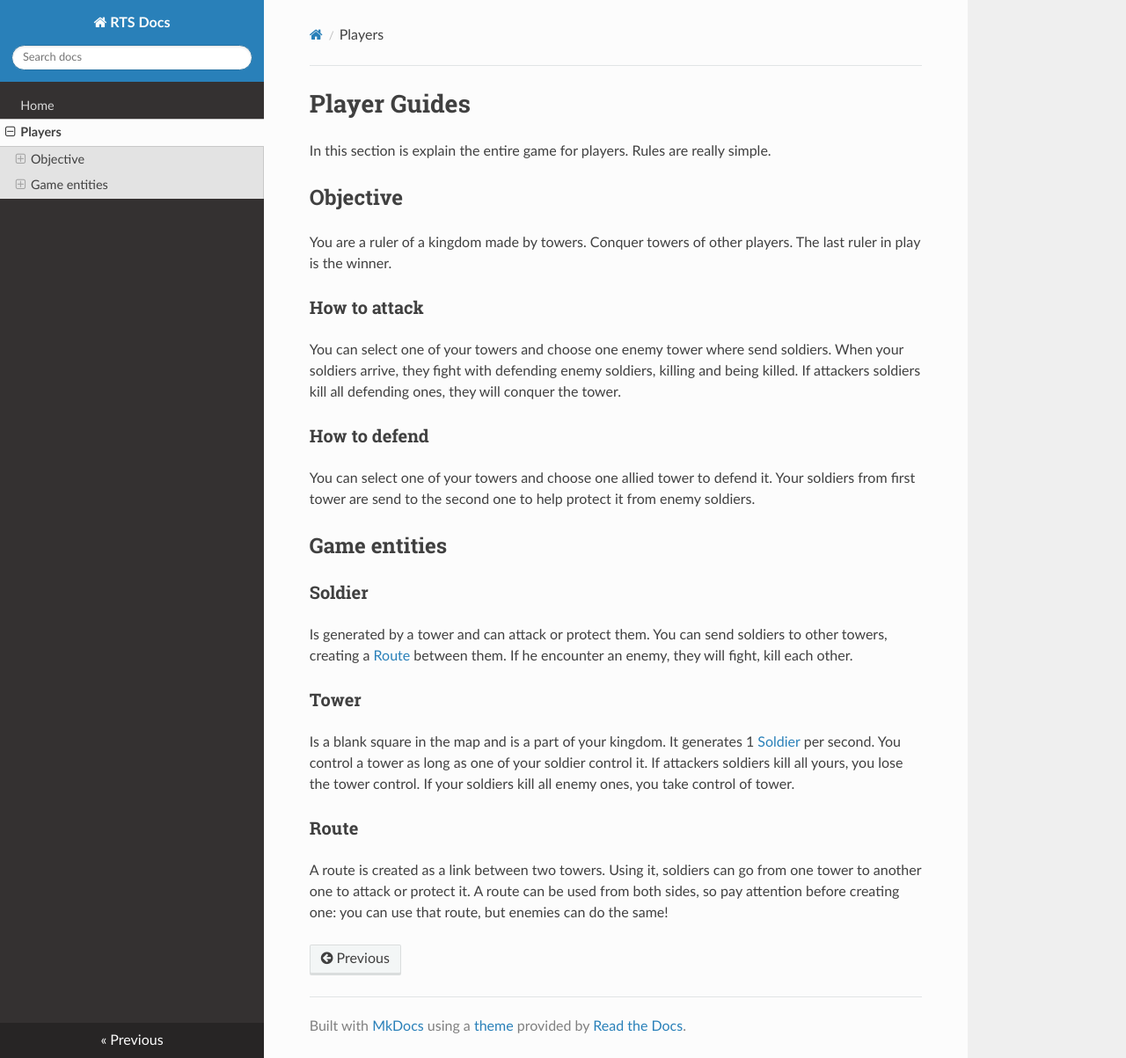
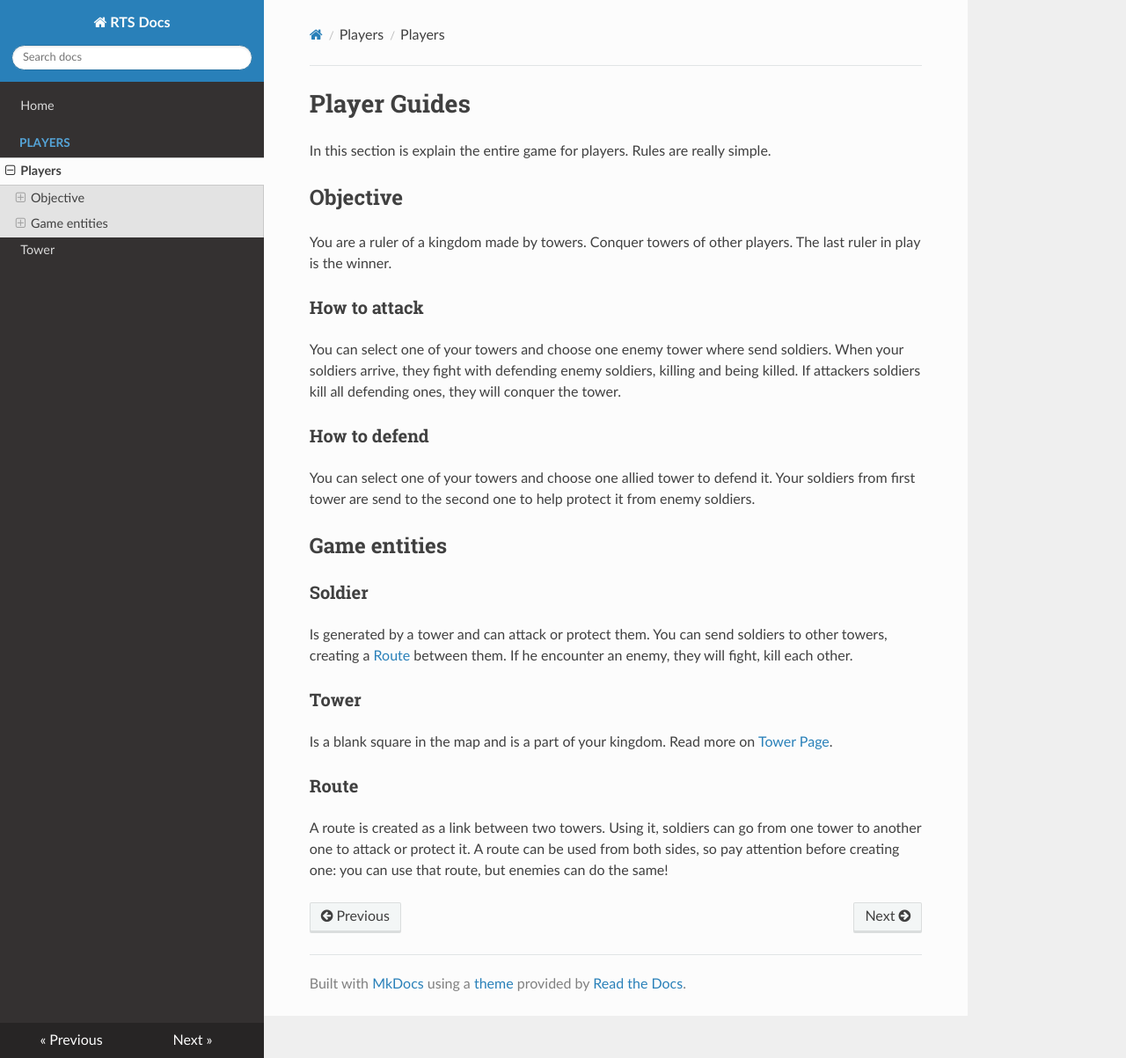
Before and after one commit to Daniele-Tentoni/rts, an MkDocs documentation site: the page built from docs/players/index.md, in a window 1280 px wide and 1203 px high. Shown: the whole window at 88% size. Built offline with MkDocs 1.6.1, drawn with Linux system fonts in a browser that asks for light colours; nearby versions of some CDN libraries.

Commit message:
doc(tower): split tower doc to new section

```diff
--- a/docs/players/index.md
+++ b/docs/players/index.md
@@ -22,7 +22,7 @@ Is generated by a tower and can attack or protect them. You can send soldiers to
 
 ### Tower
 
-Is a blank square in the map and is a part of your kingdom. It generates 1 [Soldier](#soldier) per second. You control a tower as long as one of your soldier control it. If attackers soldiers kill all yours, you lose the tower control. If your soldiers kill all enemy ones, you take control of tower.
+Is a blank square in the map and is a part of your kingdom. Read more on [Tower Page](player/tower).
 
 ### Route
 
--- a/mkdocs.yml
+++ b/mkdocs.yml
@@ -2,7 +2,9 @@ site_name: RTS Docs
 site_url: https://rts.readthedocs.io/
 
 nav:
-  - Home: index.md
-  - Players: players/index.md
+  - Home: "index.md"
+  - "Players":
+      - "Players": "players/index.md"
+      - "Tower": "players/tower.md"
 
 theme: readthedocs
```
Also changed, not shown: docs/players/tower.md (added, +23 -0 lines).
